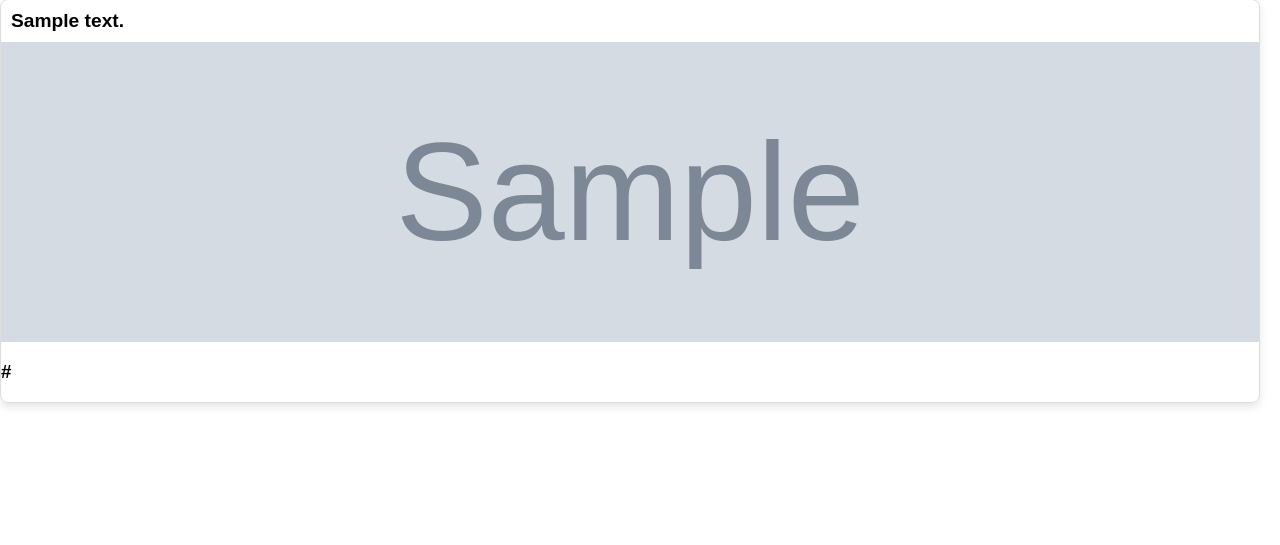
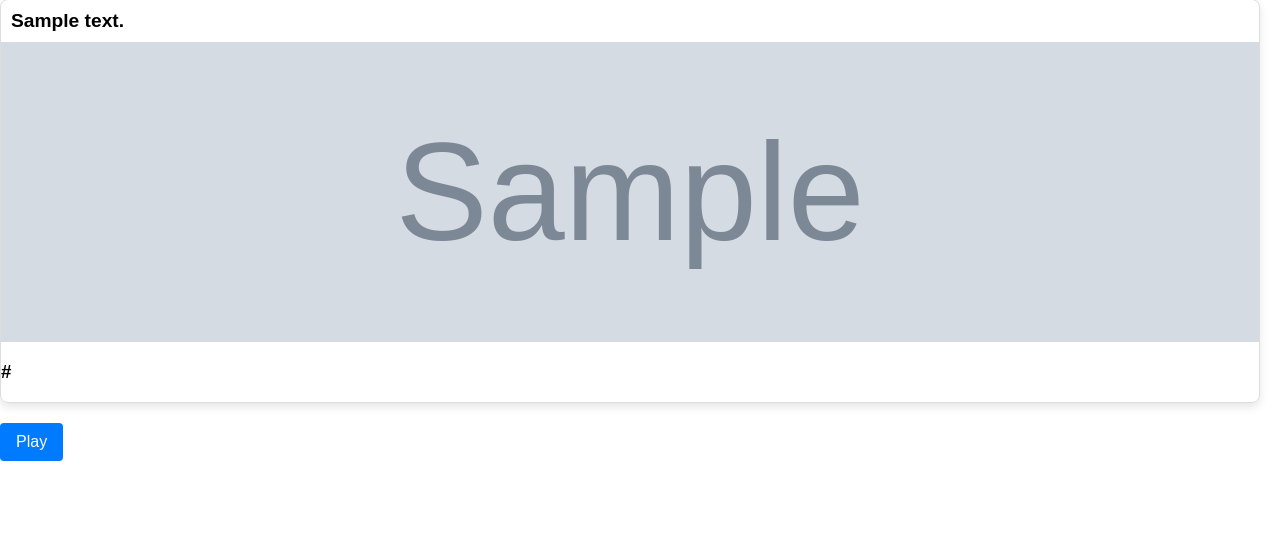
Before and after one commit to Eniiyavan/newsaggregator, a Django app: template newsaggregator/templates/specific.html in a window 1280 px wide. Shown: the part 173-718 px from the top of the page. Run offline with Django 5.2, Linux system fonts and the light colour scheme; the template is opened without the code that fills it: most values are stand-ins (such as "Sample title", 1, 10 or a date in 2020); grey boxes marked "Sample" are stand-in pictures.

Commit message:
Adding new files

```diff
--- a/news/urls.py
+++ b/news/urls.py
@@ -19,5 +19,5 @@ from django.urls import path,include
 
 urlpatterns = [
     path('admin/', admin.site.urls),
-    path('news_aggregator/',include('newsaggregator.urls')),
+    path('',include('newsaggregator.urls')),
 ]
--- a/newsaggregator/templates/hello.html
+++ b/newsaggregator/templates/hello.html
@@ -118,7 +118,7 @@ button:hover {
 <body>
     <h1>INDIA NEWS</h1>
     <div class="container">
-    <form id="myForm" action="/news_aggregator/" method="POST">
+    <form id="myForm" action="/" method="POST">
         {% csrf_token %}
         <!-- other form fields go here -->
         <label for="inputData">Enter City Name:</label>
@@ -144,7 +144,7 @@ button:hover {
 <script>
 
 function getData(url) {
-    fetch("/news_aggregator/scrape/?url=" + encodeURIComponent(url))
+    fetch("/scrape/?url=" + encodeURIComponent(url))
         .then(response => {
             if (!response.ok) {
                 window.location.href=url;
@@ -155,7 +155,7 @@ function getData(url) {
         })
         .then(data => {
             // Assuming data contains information needed for the redirect
-            const redirectUrl = "/news_aggregator/scrape/?url=" + encodeURIComponent(url) ;
+            const redirectUrl = "/scrape/?url=" + encodeURIComponent(url) ;
             //console.log(data);
             // Redirect to the new page
            window.location.href = redirectUrl;
--- a/newsaggregator/templates/specific.html
+++ b/newsaggregator/templates/specific.html
@@ -72,6 +72,19 @@ body {
     flex-wrap: wrap; /* Allow containers to wrap to the next line if needed */
     justify-content: space-between;
 }
+button {
+    background-color: #007BFF;
+    color: #fff;
+    padding: 10px 16px;
+    border: none;
+    border-radius: 4px;
+    cursor: pointer;
+    font-size: 16px;
+}
+
+button:hover {
+    background-color: #0056b3;
+}
 
     </style>
 </head>
@@ -85,12 +98,32 @@ body {
             {% if data.img_url %}
             <img class="news-image" src="{{data.img_url}}">
             {%endif%}
-            <h3>{{data.content_url}}</h3>
+            <h3 id="content">{{data.content_url}}</h3>
 
             </div>
 
             </div>
+            <div id="result"></div>
+            <button onclick="speakText()">Play</button>
         </div>
     </body>
-    <script></script>
+    <script>
+        function speakText() {
+            var textToSpeak = document.getElementById("content").innerText;
+
+            if ('speechSynthesis' in window) {
+                var synthesis = window.speechSynthesis;
+                var utterance = new SpeechSynthesisUtterance(textToSpeak);
+
+                // Optionally, you can set additional properties like voice, rate, pitch, etc.
+                // utterance.voice = ...;
+                // utterance.rate = ...;
+                // utterance.pitch = ...;
+
+                synthesis.speak(utterance);
+            } else {
+                alert("Text-to-speech is not supported in this browser.");
+            }
+        }
+    </script>
     </html>
--- a/newsaggregator/views.py
+++ b/newsaggregator/views.py
@@ -10,7 +10,6 @@ from django.views.decorators.csrf import csrf_exempt
 def display_data(request):
     if(request.method=='POST'):
         city=request.POST.get('city')
-        print(city)
         a=timesof.send_Data(city)
         return render(request,'hello.html',{'data':a})
     else:
@@ -21,7 +20,6 @@ def display_data(request):
 def scrape(request):
     url1=request.GET.get('url','')
     a=timesof.send_specific(url1)
-    print(a)
     b= render(request,'specific.html',{'data':a})
     return b
     #return redirect('specific_page', content=a['content'], img_url=a['img_url'], content_url=a['content_url'])
```
Also changed, not shown: newsaggregator/timesof.py (+20 -16 lines).
